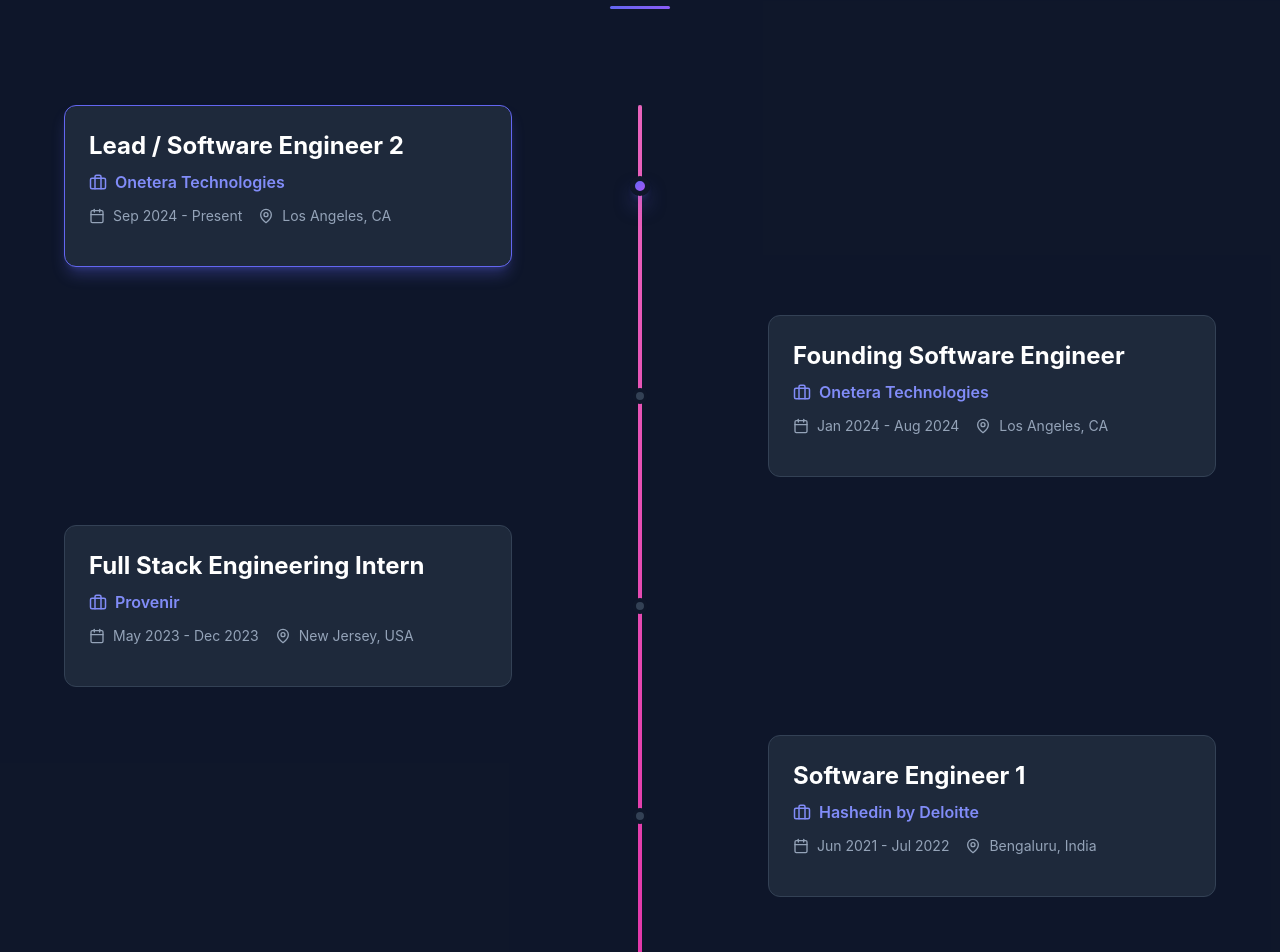
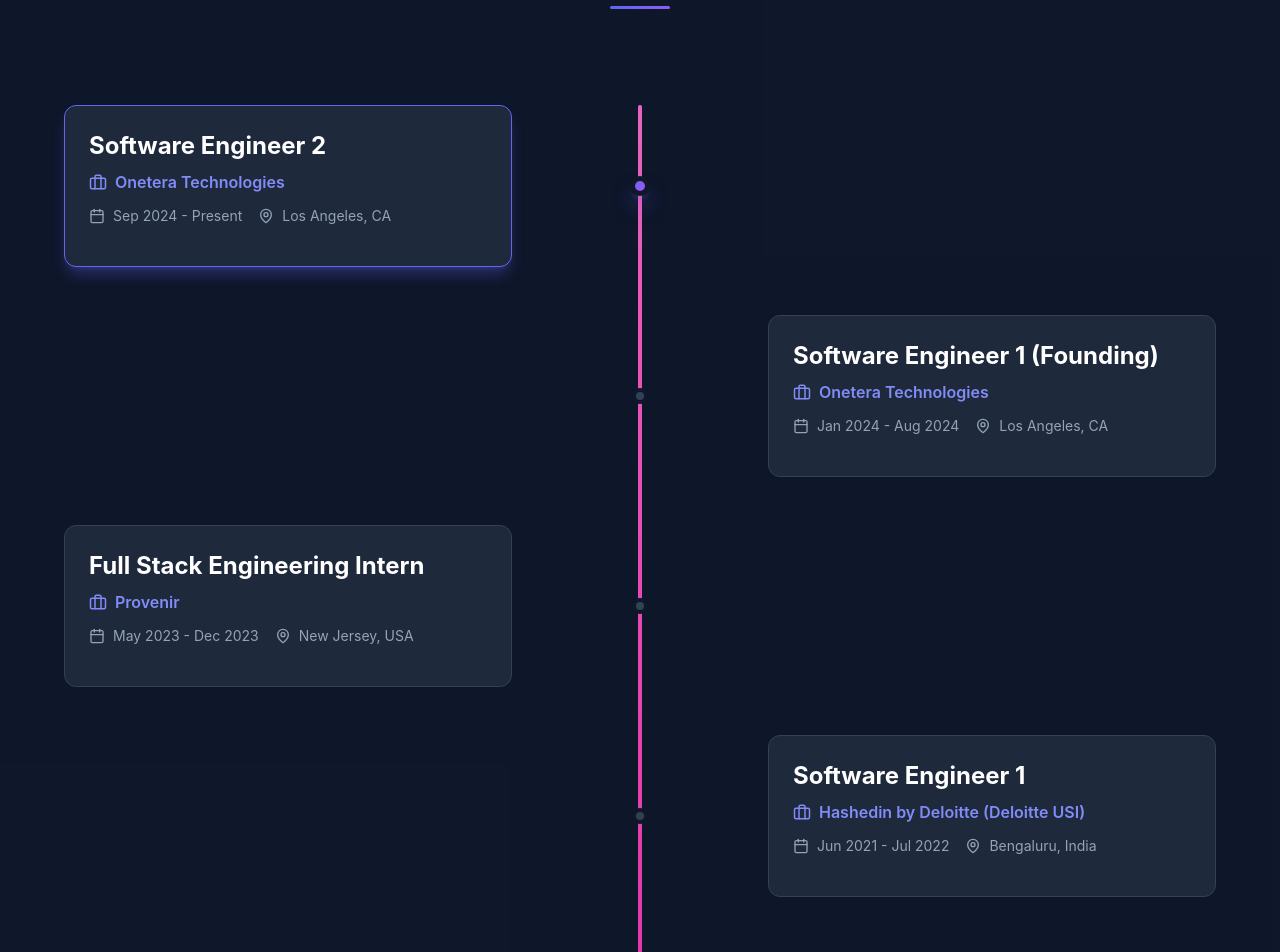
Before and after one commit to haripriyarao26/portfolio, a Next.js app: page / in a window 1280 px wide. Shown: the part 2540-3492 px from the top of the page. Built offline with nearby package versions, Linux system fonts and the light colour scheme.

Commit message:
update role names

```diff
--- a/data/resume.ts
+++ b/data/resume.ts
@@ -77,7 +77,7 @@
   experience: [
     {
       company: "Onetera Technologies",
-      position: "Lead / Software Engineer 2",
+      position: "Software Engineer 2",
       location: "Los Angeles, CA",
       period: "Sep 2024 - Present",
       achievements: [
@@ -92,7 +92,7 @@
     },
     {
       company: "Onetera Technologies",
-      position: "Founding Software Engineer",
+      position: "Software Engineer 1 (Founding)",
       location: "Los Angeles, CA",
       period: "Jan 2024 - Aug 2024",
       achievements: [
@@ -115,7 +115,7 @@
       ]
     },
     {
-      company: "Hashedin by Deloitte",
+      company: "Hashedin by Deloitte (Deloitte USI)",
       position: "Software Engineer 1",
       location: "Bengaluru, India",
       period: "Jun 2021 - Jul 2022",
@@ -129,7 +129,7 @@
   honors: [
     {
       title: "Excellency Award",
-      organization: "Hashedin by Deloitte",
+      organization: "Hashedin by Deloitte (Deloitte USI)",
       location: "Bengaluru, India",
       year: "2022",
       description: "Recognized for predictive analytics innovation in recruitment software"
```
